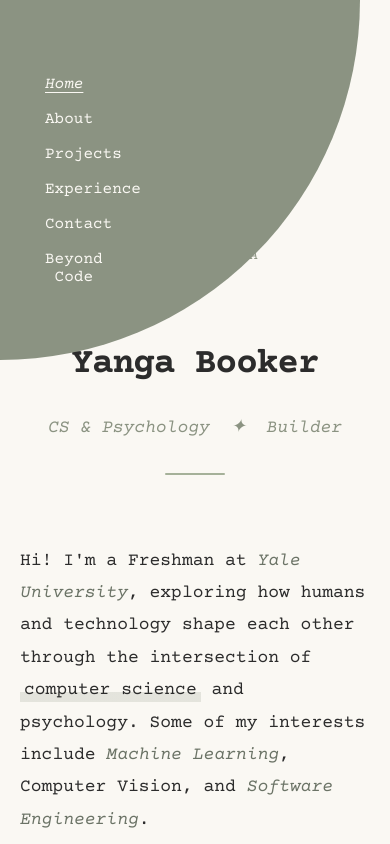
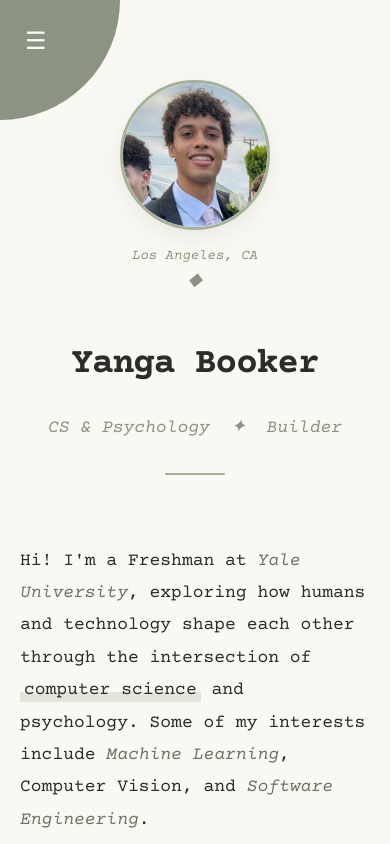
Before and after one commit to YangaB7/portfolio, a React (Create React App) app: page / in a window 390 px wide. Shown: the top 844 px of the page. Built offline with nearby package versions, Linux system fonts and the light colour scheme.

Commit message:
navbar fixed on mobile

```diff
--- a/src/App.js
+++ b/src/App.js
@@ -1,4 +1,4 @@
-import React, { useState } from 'react';
+import React, { useState, useEffect } from 'react';
 import HomePage from './components/pages/Home';
 import AboutPage from './components/pages/About';
 import ProjectsPage from './components/pages/Projects';
@@ -10,6 +10,48 @@ import TrademarkFooter from '../src/components/common/Footer';
 const App = () => {
   const [activePage, setActivePage] = useState('home');
   const [navHovered, setNavHovered] = useState(false);
+  const [navClicked, setNavClicked] = useState(false);
+  const [isMobile, setIsMobile] = useState(false);
+
+  useEffect(() => {
+    const checkMobile = () => {
+      const mobile = window.innerWidth <= 768 || ('ontouchstart' in window);
+      setIsMobile(mobile);
+    };
+
+    checkMobile();
+    window.addEventListener('resize', checkMobile);
+
+    const handleClickOutside = (e) => {
+      if (isMobile && navClicked) {
+        const navElement = document.getElementById('nav-container');
+        if (navElement && !navElement.contains(e.target)) {
+          setNavClicked(false);
+        }
+      }
+    };
+
+    document.addEventListener('click', handleClickOutside);
+
+    return () => {
+      window.removeEventListener('resize', checkMobile);
+      document.removeEventListener('click', handleClickOutside);
+    };
+  }, [isMobile, navClicked]);
+
+  const handleNavClick = (e) => {
+    if (isMobile) {
+      e.stopPropagation();
+      setNavClicked(!navClicked);
+    }
+  };
+
+  const handlePageChange = (pageId) => {
+    setActivePage(pageId);
+    if (isMobile) {
+      setNavClicked(false);
+    }
+  };
 
   const styles = {
     app: {
@@ -30,8 +72,8 @@ const App = () => {
       height: '60px'
     },
     navCircle: {
-      width: navHovered ? '360px' : '120px',
-      height: navHovered ? '360px' : '120px',
+      width: (navHovered || navClicked) ? '360px' : '120px',
+      height: (navHovered || navClicked) ? '360px' : '120px',
       background: '#8B9382',
       borderRadius: '0 0 100% 0',
       position: 'absolute',
@@ -51,14 +93,14 @@ const App = () => {
       fontSize: '24px',
       fontWeight: '300',
       transition: 'opacity 0.3s ease',
-      opacity: navHovered ? 0 : 1
+      opacity: (navHovered || navClicked) ? 0 : 1
     },
     navMenu: {
       position: 'absolute',
       top: '0',
       left: '0',
-      opacity: navHovered ? 1 : 0,
-      pointerEvents: navHovered ? 'all' : 'none',
+      opacity: (navHovered || navClicked) ? 1 : 0,
+      pointerEvents: (navHovered || navClicked) ? 'all' : 'none',
       transition: 'all 0.6s cubic-bezier(0.4, 0, 0.2, 1)'
     },
     navItem: {
@@ -99,18 +141,17 @@ const App = () => {
         style={{
           ...styles.navItem,
           ...positions[index],
-          ...(hovered ? styles.navItemHover : {}),
+          ...(hovered && !isMobile ? styles.navItemHover : {}),
           ...(activePage === pageId ? styles.navItemActive : {})
         }}
-        onMouseEnter={() => setHovered(true)}
-        onMouseLeave={() => setHovered(false)}
-        onClick={() => setActivePage(pageId)}
+        onMouseEnter={() => !isMobile && setHovered(true)}
+        onMouseLeave={() => !isMobile && setHovered(false)}
+        onClick={() => handlePageChange(pageId)}
       >
         {children}
       </button>
     );
   };
-
 
   const renderPage = () => {
     switch(activePage) {
@@ -156,9 +197,11 @@ const App = () => {
 
       {/* Navigation */}
       <div
+        id="nav-container"
         style={styles.navContainer}
-        onMouseEnter={() => setNavHovered(true)}
-        onMouseLeave={() => setNavHovered(false)}
+        onMouseEnter={() => !isMobile && setNavHovered(true)}
+        onMouseLeave={() => !isMobile && setNavHovered(false)}
+        onClick={handleNavClick}
       >
         <div style={styles.navCircle}>
           <div style={styles.navIcon}>☰</div>
```
